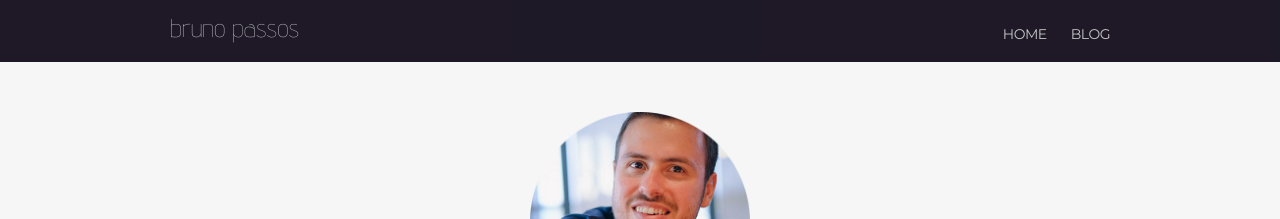
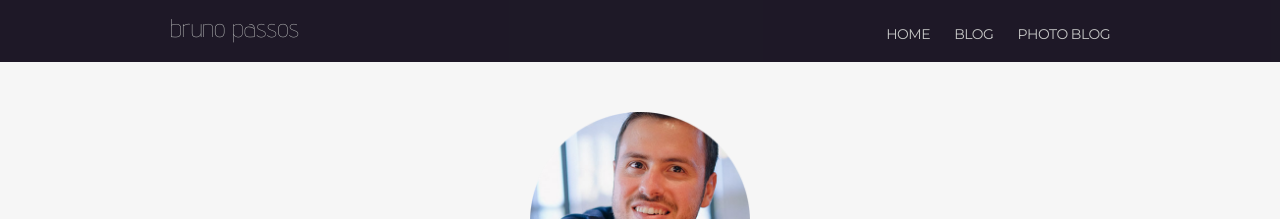
Before and after one commit to bpassos-zz/bpassos.github.io, a Jekyll site: the page built from index.html, in a window 1280 px wide. Shown: the top 219 px of the page. Built offline with Jekyll 4.4.1, drawn with Linux system fonts in a browser that asks for light colours; nearby versions of some CDN libraries.

Commit message:
Adding photo blog

```diff
--- a/_includes/header.html
+++ b/_includes/header.html
@@ -20,6 +20,9 @@
           <li>
              <a class="page-link" href="/blog">BLOG</a>
           </li>
+          <li>
+            <a class="page-link" href="https://brunopassos.exposure.co" target="_blank">PHOTO BLOG</a>
+         </li>
         </ul>
       </div>
     </nav>
--- a/index.html
+++ b/index.html
@@ -10,7 +10,7 @@ layout: default
 
     <p class="intro-description">I have a huge passion for cultures and how humans behave. Having lived in four different countries I have had the chance to work and interact with some incredible people and study different user behaviours across a wide variety of mediums through the web.</p>
 
-    I love contributing to open-source projects, enjoying the family with <a href="https://twitter.com/KatiePassos" target="_blank">@katiepassos</a> and <a href="https://www.instagram.com/brunopassos/"  target="_blank">photography.</a></p>
+    I love contributing to open-source projects, enjoying the family with <a href="https://twitter.com/KatiePassos" target="_blank">@katiepassos</a> and <a href="https://brunopassos.exposure.co" target="_blank">photography.</a></p>
   </div>
   {% include social.html %}
 </div>
```
